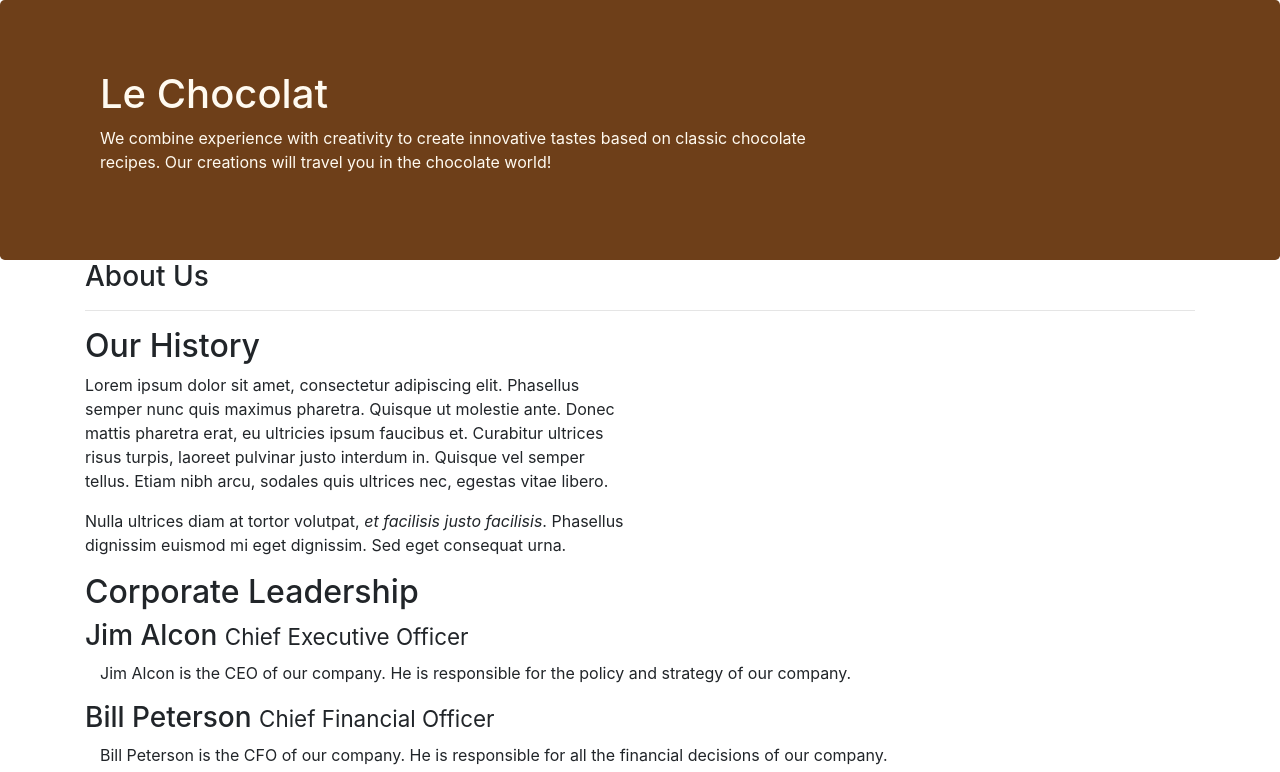
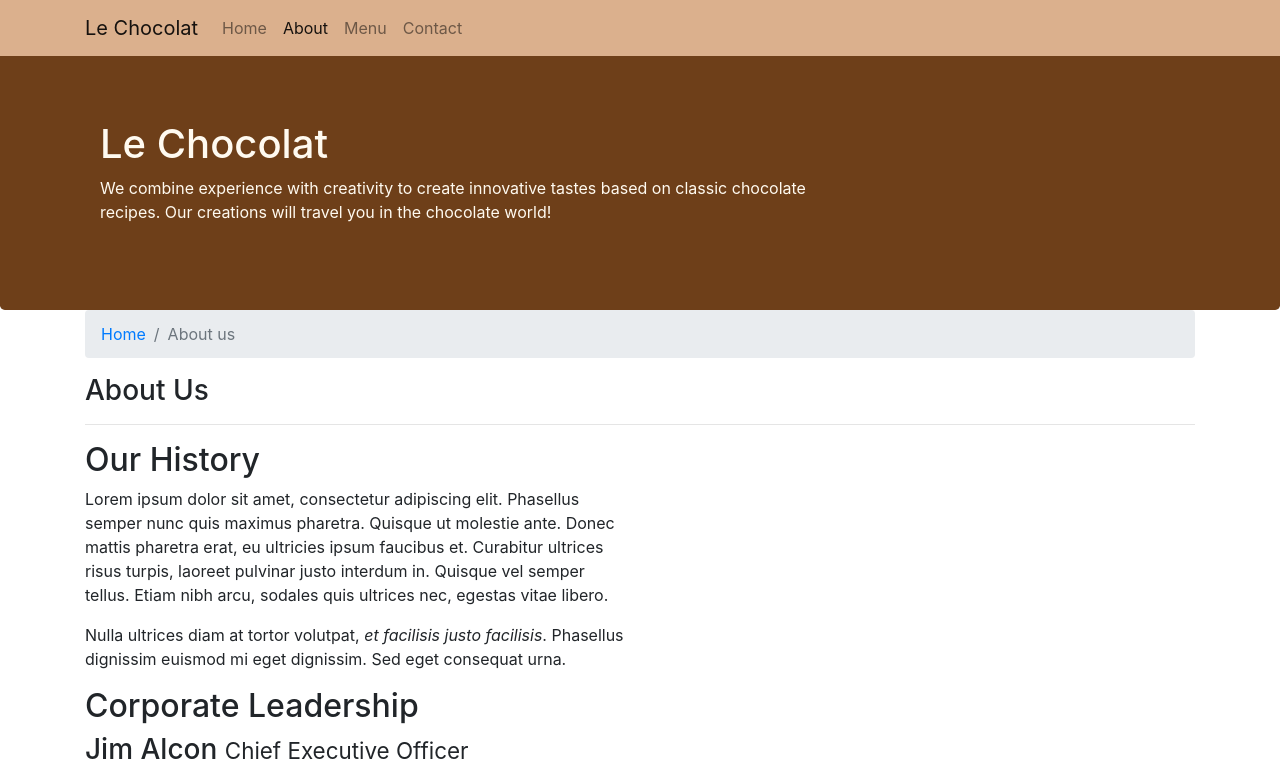
Before and after one commit to hharry678/Harrybootstrap, a website: page aboutus.html in a window 1280 px wide. Shown: the top 772 px of the page. Drawn offline with nearby package versions, Linux system fonts and the light colour scheme.

Commit message:
Navbar and Breadcrumbs

```diff
--- a/aboutus.html
+++ b/aboutus.html
@@ -15,7 +15,24 @@
 </head>
 
 <body>
+    <nav class="navbar navbar-expand-md navbar-light bg-light fixed-top ">
+        <div class="container">
+            <a class="navbar-brand" href="#">Le Chocolat</a>
+            <button class="navbar-toggler" type="button" data-toggle="collapse" data-target="#Navbar">
+                <span class="navbar-toggler-icon"></span>
+            </button>
+            <div class="collapse navbar-collapse" id="Navbar">
 
+
+                <ul class="navbar-nav">
+                    <li class="nav-item "><a class="nav-link" href="./index.html">Home</a></li>
+                    <li class="nav-item active"><a class="nav-link" href="#">About</a></li>
+                    <li class="nav-item"><a class="nav-link" href="#">Menu</a></li>
+                    <li class="nav-item"><a class="nav-link" href="#">Contact</a></li>
+                </ul>
+            </div>
+        </div>
+    </nav>
     <header class="jumbotron">
         <div class="container">
             <div class="row row-header">
@@ -30,6 +47,12 @@
     </header>
 
     <div class="container">
+            <nav aria-label="breadcrumb">
+                    <ol class="breadcrumb">
+                      <li class="breadcrumb-item"><a href="./index.html">Home</a></li>
+                      <li class="breadcrumb-item active" aria-current="page">About us</li>
+                    </ol>
+                  </nav>
         <div class="row">
             <div class="col-12" >
                <h3>About Us</h3>
@@ -70,7 +93,7 @@
                 <div class="col-5 offset-1 col-sm-2">
                     <h5>Links</h5>
                     <ul class="list-unstyled">
-                        <li><a href="#">Home</a></li>
+                        <li><a href="./index.html">Home</a></li>
                         <li><a href="#">About</a></li>
                         <li><a href="#">Menu</a></li>
                         <li><a href="#">Contact</a></li>
--- a/css/styles.css
+++ b/css/styles.css
@@ -24,3 +24,10 @@ address{
     margin:0px;
     color:#0f0f0f;
 }
+body{
+    padding:50px 0px 0px 0px;
+    z-index:0;
+}
+.bg-light {
+    background-color: #dbb08d !important;
+}
```
Also changed, not shown: index.html (+18 -1 lines).
